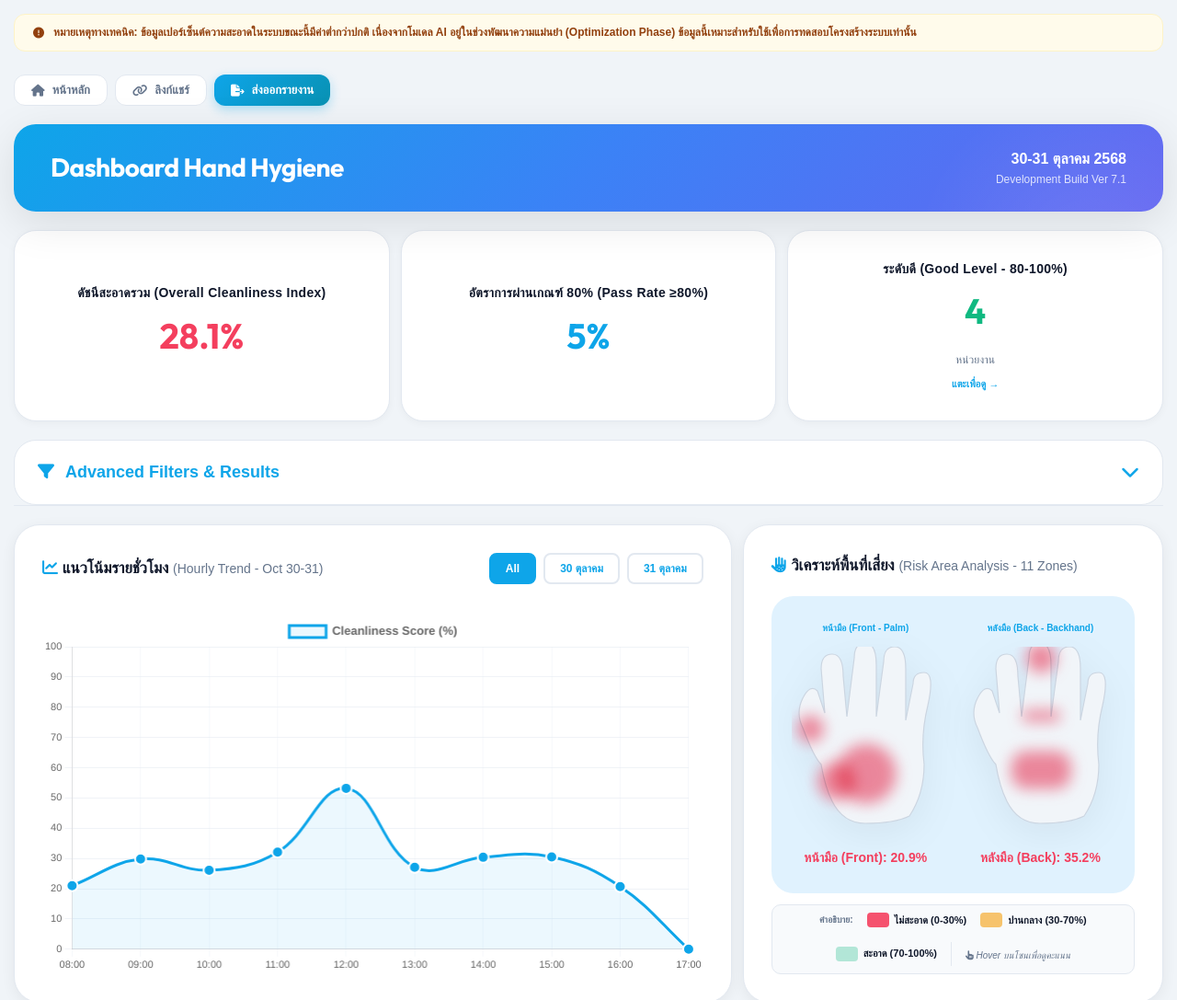
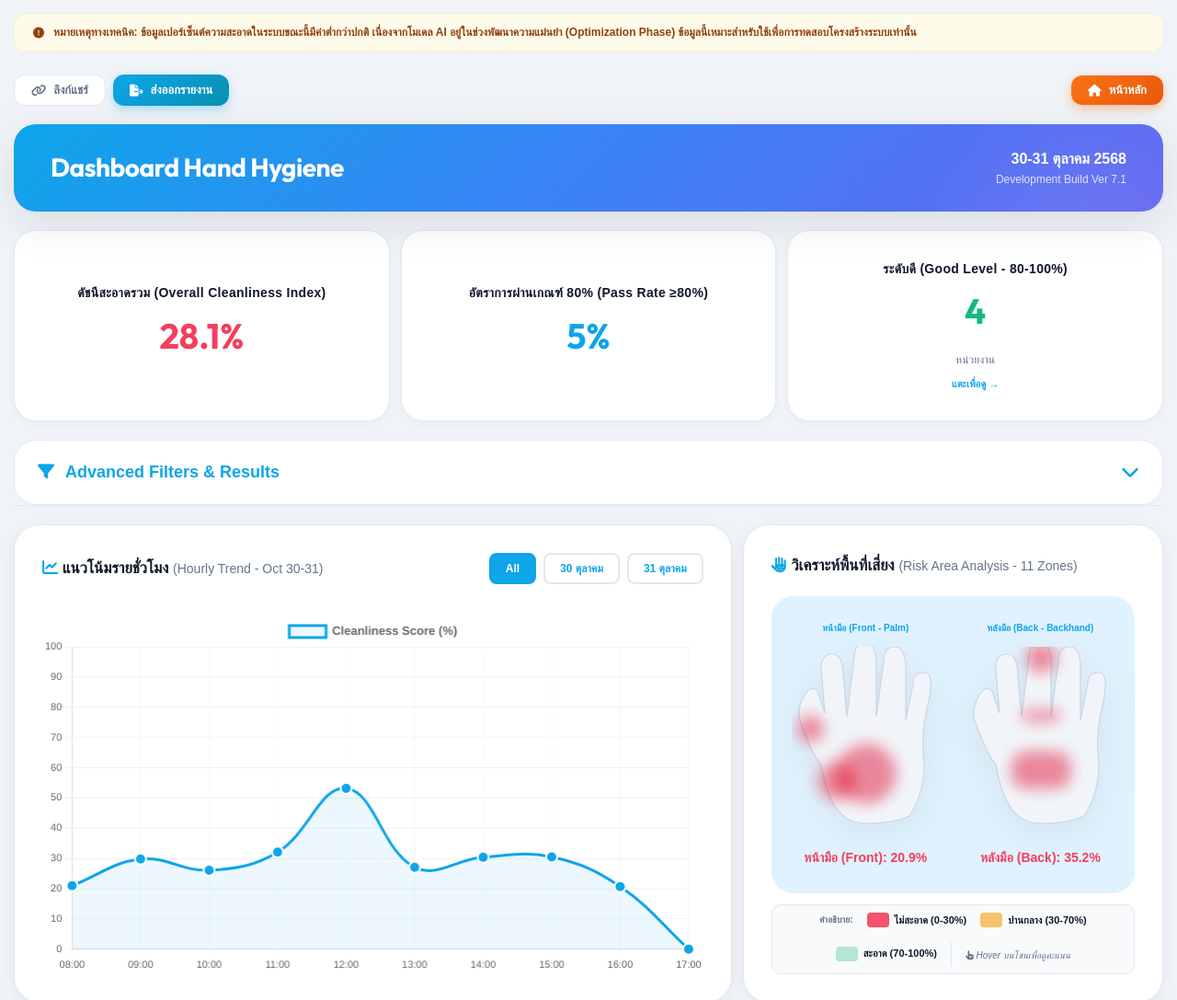
Before and after one commit to Kranwadee/hand-hygiene-dashboard-2026, a plain HTML site: page hospital-dashboard.html in a window 1280 px wide. Shown: the top 1087 px of the page at 92% size. Drawn offline with nearby package versions, Linux system fonts and the light colour scheme; a web font is replaced by a local one.

Commit message:
Update hospital-dashboard.html
Make home button more prominent with orange color and move to right side

```diff
--- a/hospital-dashboard.html
+++ b/hospital-dashboard.html
@@ -99,6 +99,16 @@
             border-color: var(--primary-blue);
             color: var(--primary-blue);
         }
+        .btn-home {
+            background: linear-gradient(135deg, #f97316, #ea580c);
+            color: white;
+            box-shadow: 0 4px 12px rgba(249, 115, 22, 0.4);
+            font-weight: 800;
+        }
+        .btn-home:hover {
+            background: linear-gradient(135deg, #ea580c, #dc2626);
+            box-shadow: 0 8px 24px rgba(249, 115, 22, 0.6);
+        }
 
         /* Technical Disclaimer Bar */
         .disclaimer-top {
@@ -578,10 +588,10 @@
         <!-- Top Nav -->
         <nav class="top-nav">
             <div class="nav-actions">
-                <button class="btn btn-outline" onclick="location.href='index.html'"><i class="fa-solid fa-home"></i> หน้าหลัก</button>
                 <button class="btn btn-outline" id="copyBtn"><i class="fa-solid fa-link"></i> ลิงก์แชร์</button>
                 <button class="btn btn-share"><i class="fa-solid fa-file-export"></i> ส่งออกรายงาน</button>
             </div>
+            <button class="btn btn-home" onclick="location.href='index.html'"><i class="fa-solid fa-home"></i> หน้าหลัก</button>
         </nav>
 
         <!-- Header -->
```
